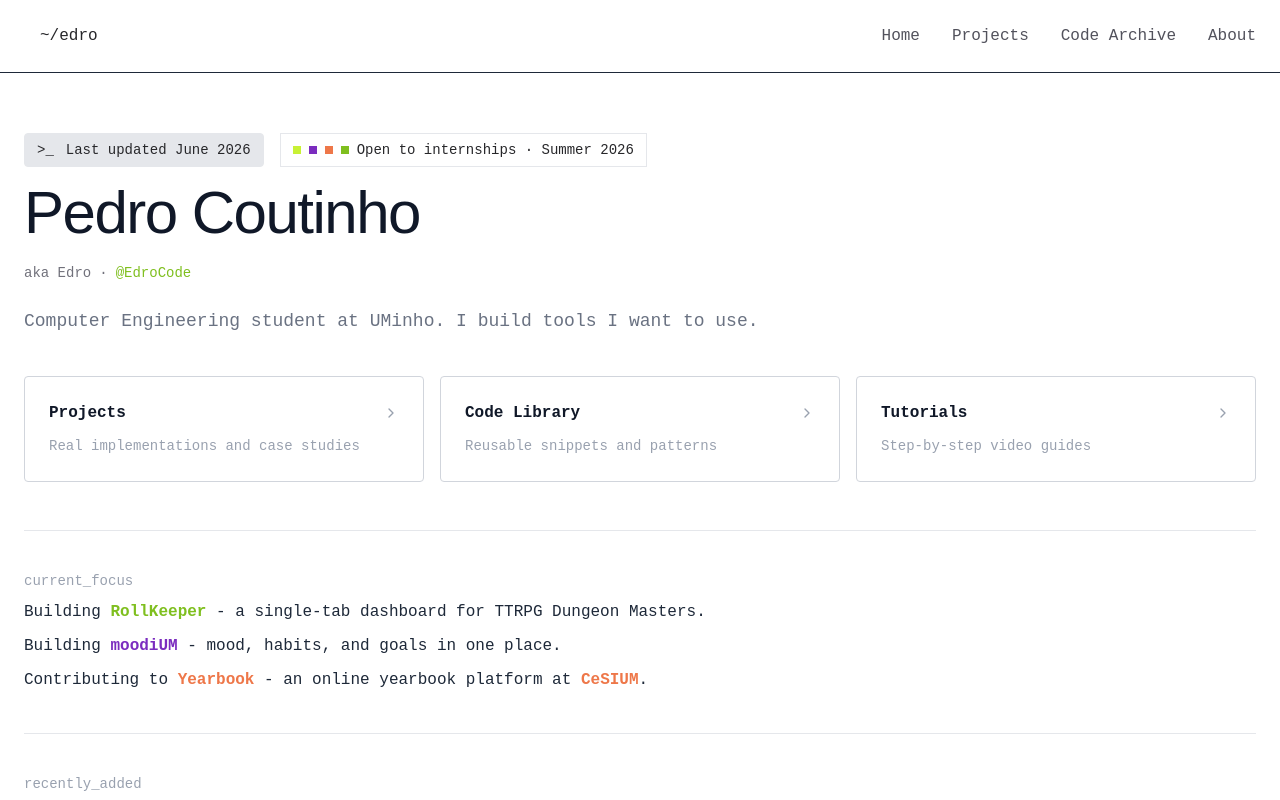
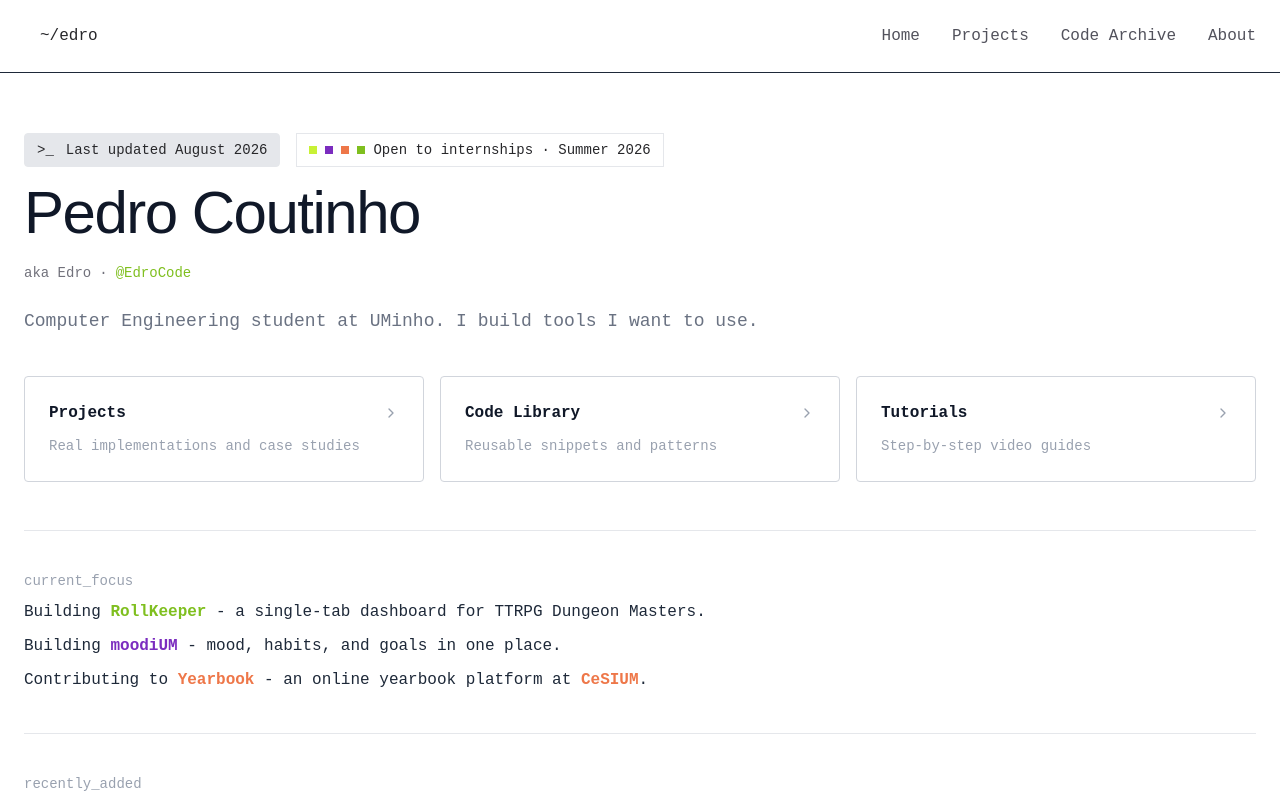
Before and after one commit to EdroCode/EdroCodeWebsite, a Next.js app: page / in a window 1280 px wide. Shown: the top 800 px of the page. Built offline with nearby package versions, Linux system fonts and the light colour scheme; a web font is replaced by a local one.

Commit message:
feat: updated last updated

```diff
--- a/app/home/page.tsx
+++ b/app/home/page.tsx
@@ -9,7 +9,7 @@ export default function Home() {
         <div className="hidden md:inline-flex items-center gap-3 border border-gray-200 bg-gray-200 rounded-sm px-3 py-1.5 text-sm text-zinc-800 font-mono">
           <span>&gt;_</span>
           <a href="./terminal" className="cursor-pointer">
-            <span>Last updated June 2026</span>
+            <span>Last updated August 2026</span>
           </a>
         </div>
         <div className="flex items-center gap-2 border border-gray-200 px-3 py-1.5 text-sm text-zinc-800">
```
